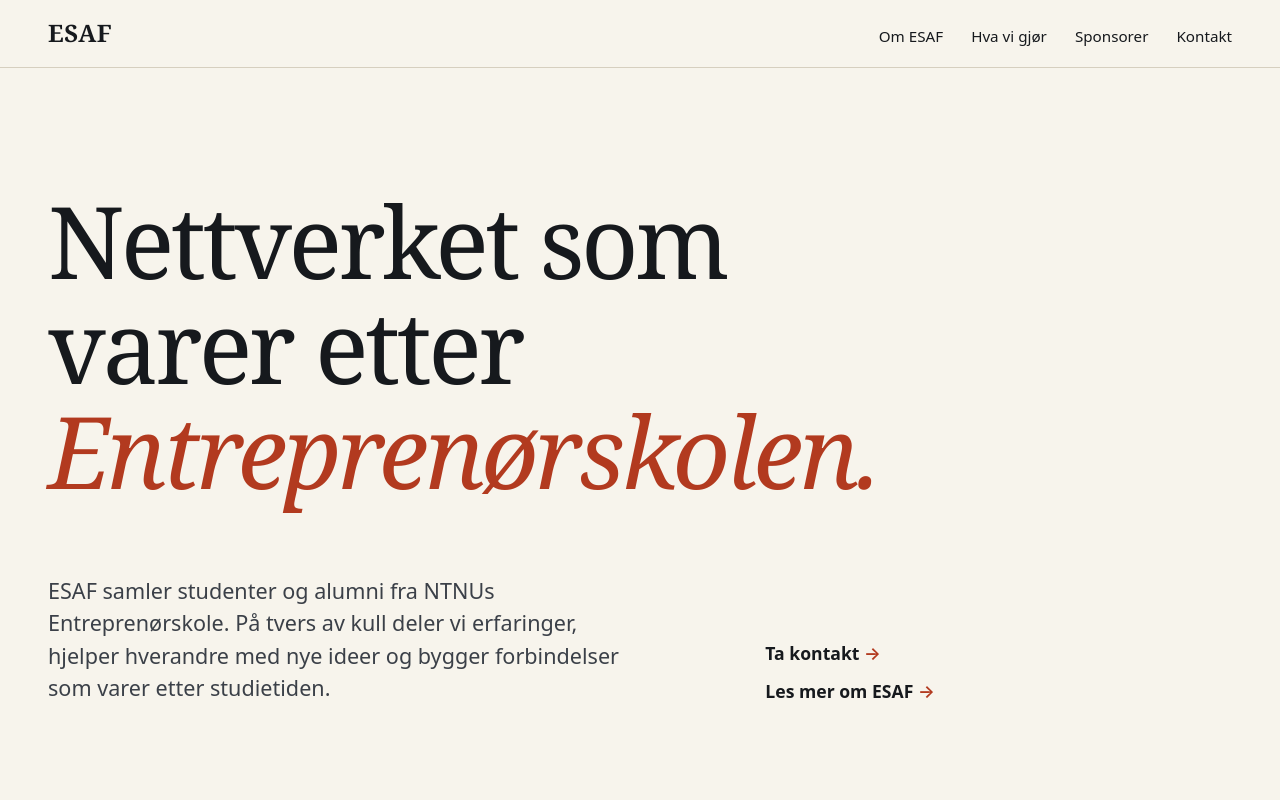
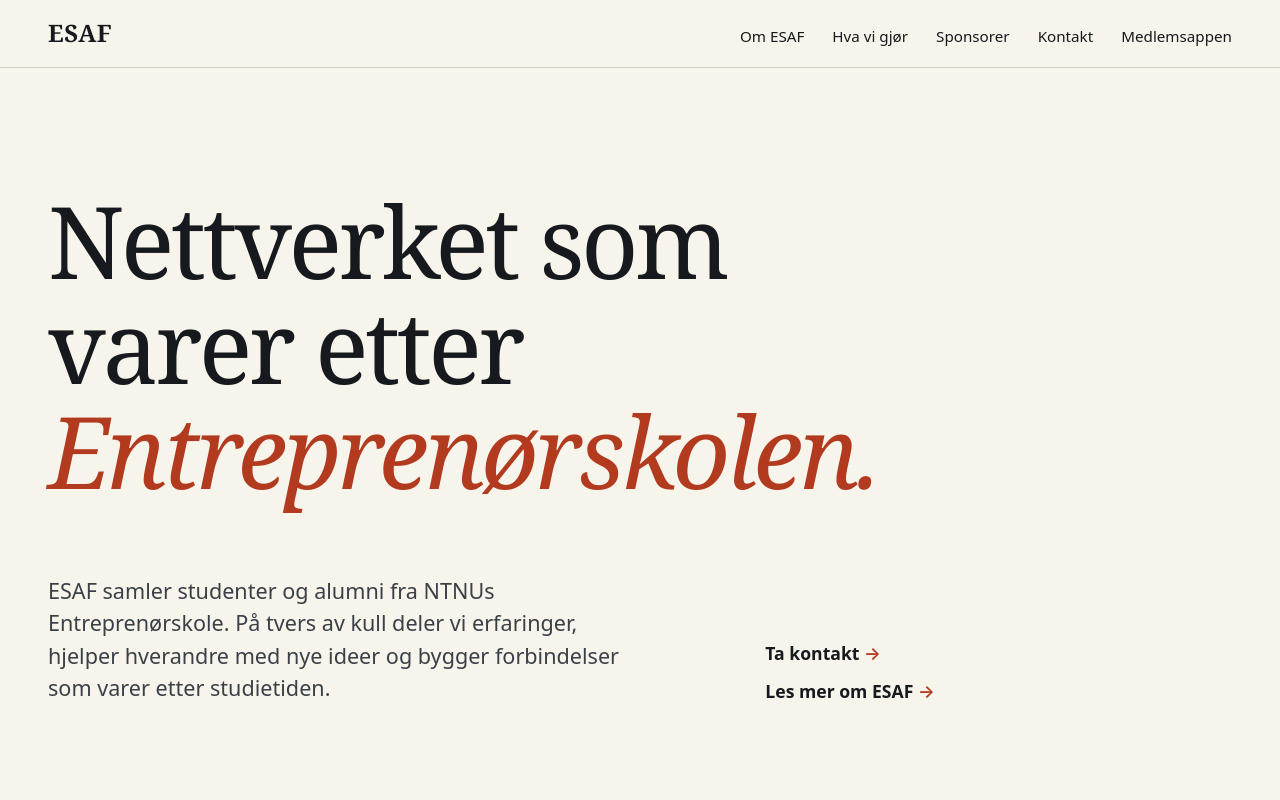
Before and after one commit to ESAF-NO/esaf, an Astro site in the folder apps/site/: page / in a window 1280 px wide. Shown: the top 800 px of the page. Built offline with nearby package versions, Linux system fonts and the light colour scheme; Astro itself is replaced by a stand-in of ours.

Commit message:
Lenk til medlemsappen fra hovedmenyen

```diff
--- a/apps/site/src/components/Header.astro
+++ b/apps/site/src/components/Header.astro
@@ -4,6 +4,7 @@ const links = [
   { href: '/#fellesskap', label: 'Hva vi gjør' },
   { href: '/sponsorer', label: 'Sponsorer' },
   { href: '/#kontakt', label: 'Kontakt' },
+  { href: 'https://app.esaf.no/', label: 'Medlemsappen' },
 ]
 ---
 
```
